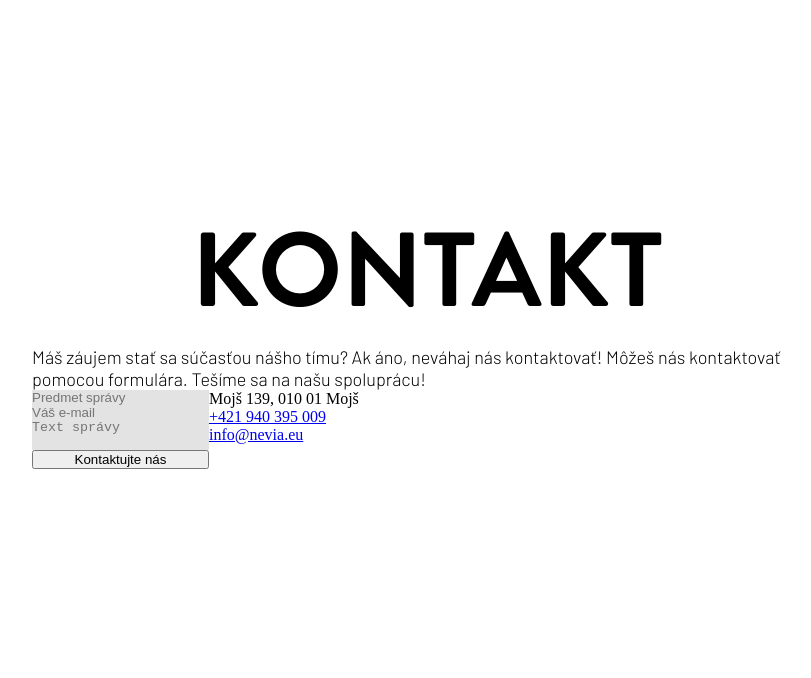
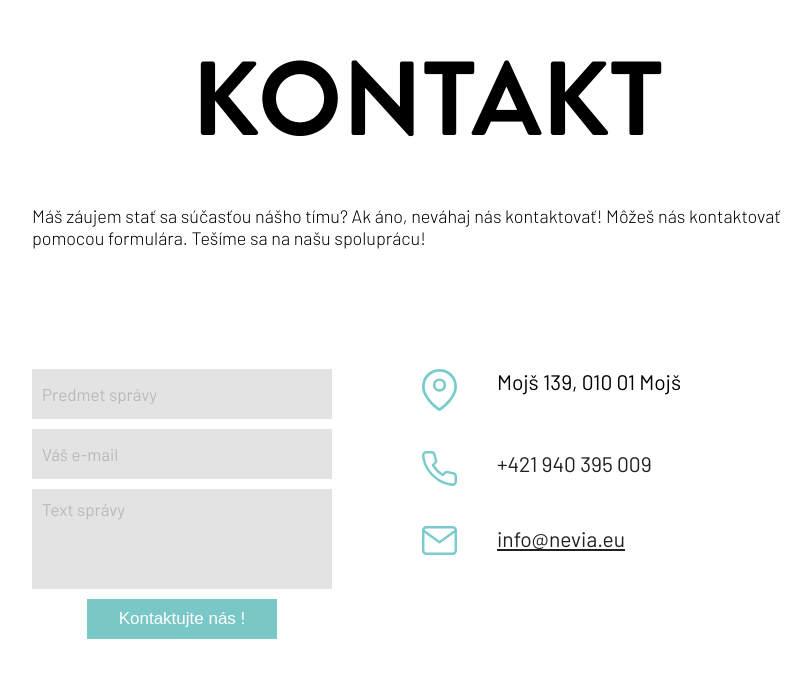
Before and after one commit to fil1pko/Nevia, a Vue app: page / in a window 1280 px wide. Shown: the part 2468-3146 px from the top of the page, without its empty margins (213-1024 px from the left). Built offline with nearby package versions, Linux system fonts and the light colour scheme.

Commit message:
contact form halfly done

```diff
--- a/src/App.vue
+++ b/src/App.vue
@@ -1,6 +1,8 @@
 <script setup>
+// importing parts
 import navbar from './components/navbar.vue'
 
+// importing sections
 import home from './components/sections/home.vue'
 import about from './components/sections/about.vue'
 import certificates from './components/sections/certificates.vue'
--- a/src/assets/style/base.scss
+++ b/src/assets/style/base.scss
@@ -66,11 +66,8 @@ $barlowL: 'Barlow-Light', sans-serif;
 $brandonB: 'BrandonGrotesque', sans-serif;
 
 
+// ALL MIXINS
 
-
-
-
-// ALL MIXINS
 
 @mixin text-light{
   color: $bg;
@@ -88,3 +85,8 @@ $brandonB: 'BrandonGrotesque', sans-serif;
   font-size: 105px;
   text-transform: uppercase;
 }
+@mixin buttons{
+  border: none;
+  background-color: $blueBG;
+  color: $white;
+}
--- a/src/assets/style/colors.scss
+++ b/src/assets/style/colors.scss
@@ -1,5 +1,8 @@
 // $bg: #0b0f13;
 $bg: #000000;
+$white: #ffffff;
 $lightBlueHome: #a2d5e1;
 $greyBG: #e4e3e3;
 $blueBG: #79c8c7;
+$lighter: #231f20;
+$inputGrey: #b8b9bb;
--- a/src/components/sections/certificates.vue
+++ b/src/components/sections/certificates.vue
@@ -37,8 +37,12 @@
                 @include topics;
             }
             a{
-                width: 300px;
-                text-transform: capitalize;
+                padding: 10px 50px;
+                text-decoration: none;
+                @include buttons;
+                font-family: $brandonB;
+                text-transform: uppercase;
+                font-size: 17px;
             }
         }
     }
--- a/src/components/sections/contact.vue
+++ b/src/components/sections/contact.vue
@@ -11,12 +11,12 @@
                     <input type="email" name="Email" placeholder="Váš e-mail" required>
                     <textarea name="Text" placeholder="Text správy" required></textarea>
 
-                    <button>Kontaktujte nás</button>
+                    <button>Kontaktujte nás !</button>
                 </div>
                 <ul>
-                    <li>Mojš 139, 010 01 Mojš</li>
-                    <li><a href="tel:+421 940 395 009">+421 940 395 009</a></li>
-                    <li><a href="mailto:info@nevia.eu? subject=subject text">info@nevia.eu</a></li>
+                    <li><img src="../../assets/pictures/location.svg" alt="Location icon"> Mojš 139, 010 01 Mojš</li>
+                    <li><img src="../../assets/pictures/phone.svg" alt="Phone icon"> <a class="no-underline" href="tel:+421 940 395 009">+421 940 395 009</a></li>
+                    <li><img src="../../assets/pictures/mail.svg" alt="Email icon"> <a href="mailto:info@nevia.eu? subject=subject text">info@nevia.eu</a></li>
                 </ul>
             </div>
         </div>
@@ -41,27 +41,71 @@
             p{
                 @include text-light;
                 text-align: start;
+                margin-top: 30px;
             }
             .form-wraper{
                 display: flex;
+                gap: 90px;
+                margin-top: 120px;
                 .left-side{
                     display: flex;
                     flex-direction: column;
+                    gap: 10px;
                     input{
                         background-color: $greyBG;
                         border: none;
                         outline: none;
+                        font-family: $barlowR;
+                        font-size: 17px;
+                        height: 50px;
+                        width: 300px;
+                        padding: 10px;
+                        color: $lighter;
+                        &::placeholder{
+                            color: $inputGrey;
+                        }
                     }
                     textarea{
                         background-color: $greyBG;
                         border: none;
                         outline: none;
                         resize: none;
+                        font-family: $barlowR;
+                        font-size: 17px;
+                        height: 100px;
+                        padding: 10px;
+                        color: $lighter;
+                        &::placeholder{
+                            color: $inputGrey;
+                        }
+                    }
+                    button{
+                        @include buttons;
+                        width: 190px;
+                        height: 40px;
+                        font-size: 17px;
+                        margin: 0 auto;
+                        cursor: pointer;
                     }
                 }
                 ul{
                     text-align: start;
                     list-style: none;
+                    li{
+                        @include text-regular;
+                        display: flex;
+                        gap: 40px;
+                        margin-bottom: 40px;
+                        img{
+                            width: 35px;
+                        }
+                        .no-underline{
+                            text-decoration: none;
+                        }
+                        a{
+                            color: $lighter;
+                        }
+                    }
                 }
             }
         }
```
